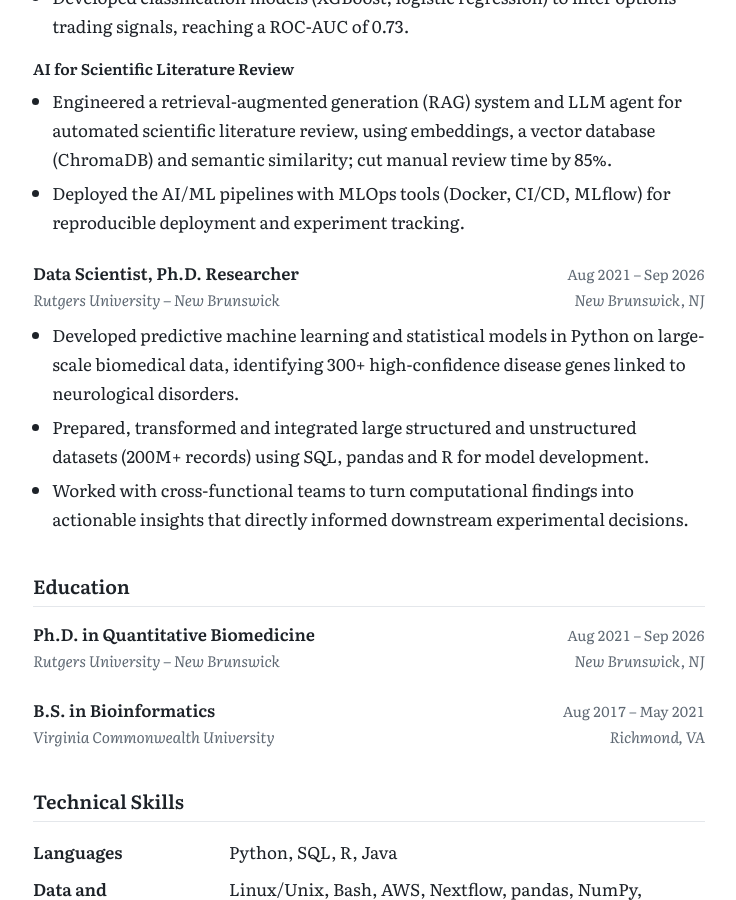
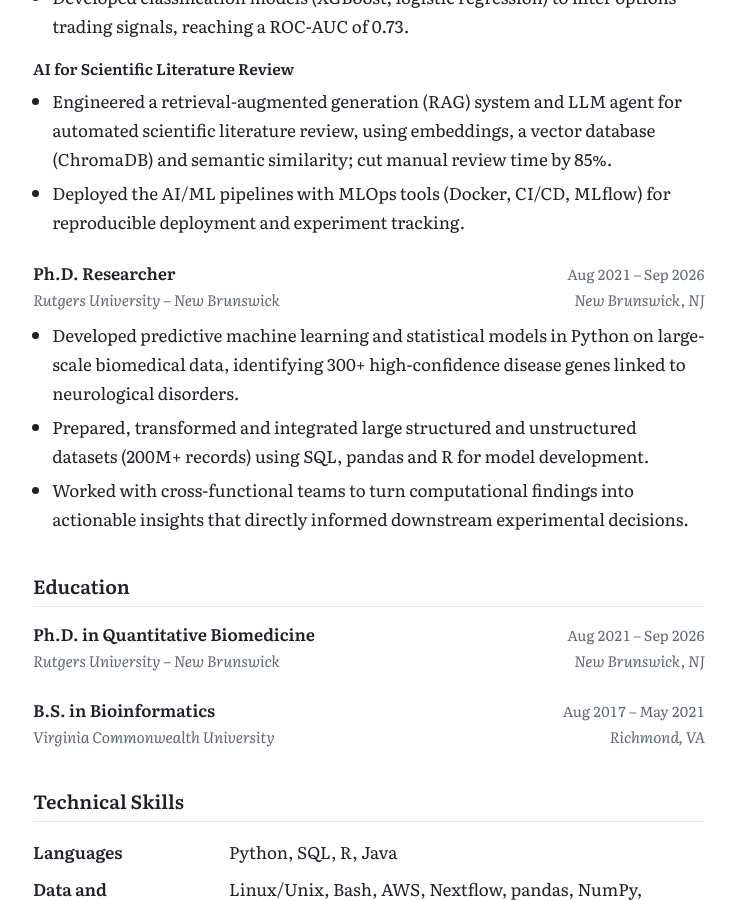
Before and after one commit to mklodi1/mklodi1.github.io, a Jekyll site: the page built from cv/index.html, in a window 1280 px wide and 900 px high, scrolled down 1035 px. Shown: the whole window, without its empty margins (271-1007 px from the left). Built offline with Jekyll 4.4.1, drawn with Linux system fonts in a browser that asks for light colours.

Commit message:
Update cv.yml

```diff
--- a/_data/cv.yml
+++ b/_data/cv.yml
@@ -24,7 +24,7 @@ experience:
           - "Engineered a retrieval-augmented generation (RAG) system and LLM agent for automated scientific literature review, using embeddings, a vector database (ChromaDB) and semantic similarity; cut manual review time by 85%."
           - "Deployed the AI/ML pipelines with MLOps tools (Docker, CI/CD, MLflow) for reproducible deployment and experiment tracking."
 
-  - role: "Data Scientist, Ph.D. Researcher"
+  - role: "Ph.D. Researcher"
     org: "Rutgers University – New Brunswick"
     place: "New Brunswick, NJ"
     when: "Aug 2021 – Sep 2026"
```
